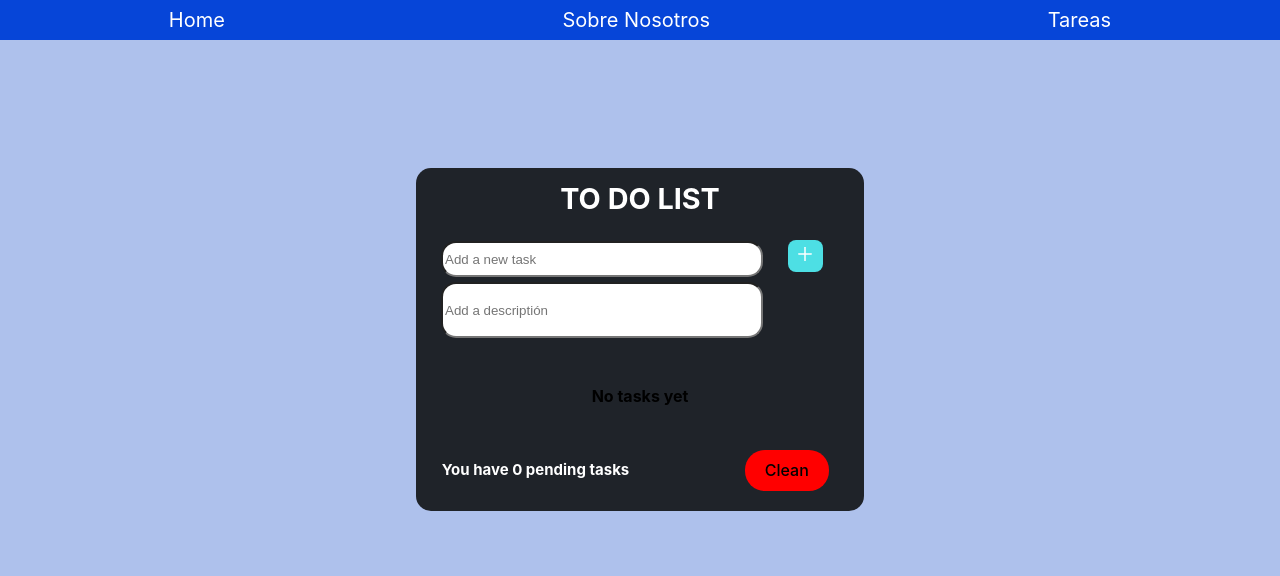
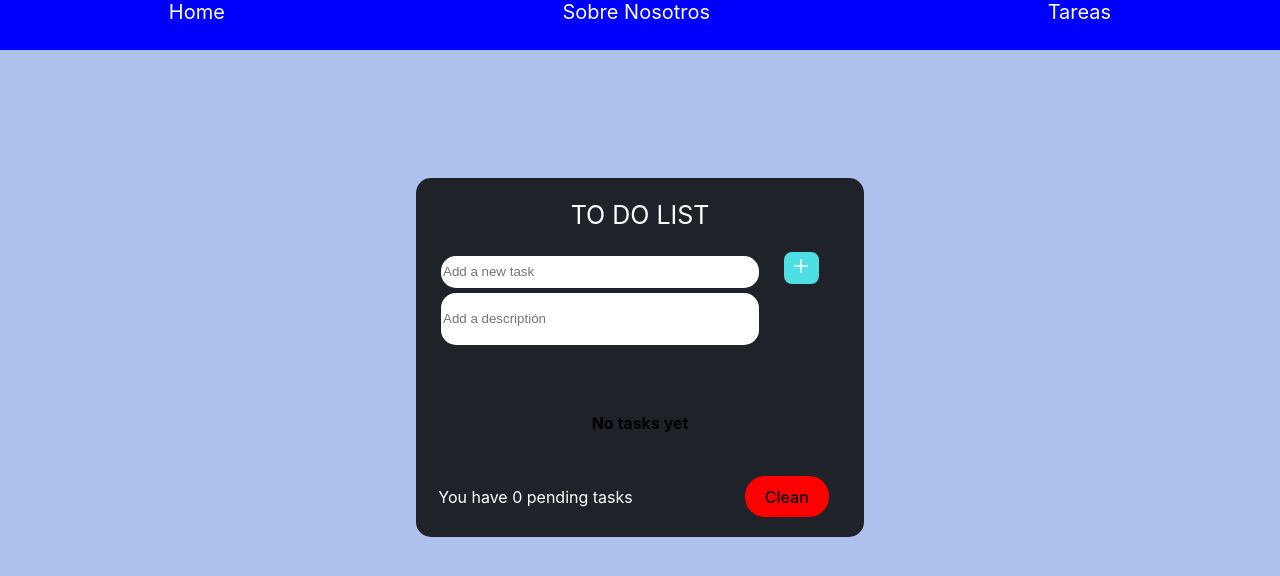
Before and after one commit to BreinerFontalvo/my-react-task-list, a React (Vite) app: page /Tareas in a window 1280 px wide. Shown: the top 576 px of the page. Built offline with nearby package versions, Linux system fonts and the light colour scheme.

Commit message:
Chakra implementado

```diff
--- a/package.json
+++ b/package.json
@@ -9,6 +9,10 @@
     "preview": "vite preview"
   },
   "dependencies": {
+    "@chakra-ui/react": "^2.4.2",
+    "@emotion/react": "^11.10.5",
+    "@emotion/styled": "^11.10.5",
+    "framer-motion": "^7.6.15",
     "react": "^18.2.0",
     "react-dom": "^18.2.0",
     "react-icons": "^4.6.0",
--- a/src/components/Extras/Home.jsx
+++ b/src/components/Extras/Home.jsx
@@ -1,6 +1,7 @@
 import React from 'react'
 import './home.css';
 import {useState} from 'react';
+import {Text, Button, Input , Box} from '@chakra-ui/react'
 
 export const Home = () => {
 
@@ -14,22 +15,24 @@ export const Home = () => {
 
 
     return (
-        <div className="home">
+        <Box>
             <form className="name" onSubmit={onSubmit}>
-            <input
-                className="nombre"
+            <Input
+                mr='20px'
+                borderRadius='30px'
+                border='none'
+                w='25%'
+                h='25%'
                 type="text"
-                name='user'
+                name="user"
                 placeholder="Typing your name"
-            ></input>
-            <button className="send" type="submit">
+            ></Input>
+            <Button bg="#ffcd3c" borderRadius="15px" type="submit">
                 Send
-            </button>
+            </Button>
             </form>
-            <section className="welcome">
-            <h1>Welcome {nombre} to do list</h1>
-            </section>
-        </div>
-    );
+            <Text fontSize="40px" ml='700px'>Welcome {nombre} to do list</Text>
+        </Box>
+        );
 }
 export default Home;
--- a/src/components/Extras/Menu.jsx
+++ b/src/components/Extras/Menu.jsx
@@ -1,16 +1,18 @@
 import React from 'react'
 import {Link} from 'react-router-dom'
-import './menu.css';
+import { Box, Flex } from '@chakra-ui/react'
 
 
 
 export const Menu = () => {
     return (
-        <div className="Menu">
-        <Link to="./Home">Home</Link>
-        <Link to="./SobreNosotros">Sobre Nosotros</Link>
-        <Link to="./Tareas">Tareas</Link>
-        </div>
+        <Box w="100%" h='50px' bg="blue" color="white" >
+            <Flex justify="space-around">
+                <Link to="./Home">Home</Link>
+                <Link to="./SobreNosotros">Sobre Nosotros</Link>
+                <Link to="./Tareas">Tareas</Link>
+            </Flex>
+        </Box>
     );
 }
 export default Menu;
--- a/src/components/Extras/SobreNosotros.jsx
+++ b/src/components/Extras/SobreNosotros.jsx
@@ -1,31 +1,40 @@
 import React from 'react'
-import './sobre.css';
+import {Text, Box, Flex} from '@chakra-ui/react'
 
 export const SobreNosotros = () => {
     return (
-      <div className="sobre-nosotros">
+      <Box bg="#ffcd3c" w="50%" h="80%" m="auto" mt='120px' borderRadius='15px'>
+        <Flex direction="column" align='center'justify="center">
           <h1>TO DO LIST</h1>
           <b>
-          <h2>¿QUIENES SOMOS?</h2>
+            <Text>¿QUIENES SOMOS?</Text>
           </b>
           <p>
-          Somos una pagina creada con el fin de hacerte tu vida más organizada,<br/>
-          aqui podras escribir las tareas que tienes pendientes por realizar <br/>
-          y asi llevar una agenda más ordenada
+            Somos una pagina creada con el fin de hacerte tu vida más
+            organizada,
+            <br />
+            aqui podras escribir las tareas que tienes pendientes por realizar
+            <br />y asi llevar una agenda más ordenada
           </p>
-        <h2>¿CUALES SON NUESTRAS PRINCIPALES FUNCIONES?</h2>
+          <b>
+            <Text>¿CUALES SON NUESTRAS PRINCIPALES FUNCIONES?</Text>
+          </b>
           <p>
-          Nuestra principal funcion es que nuestros usuarios mantengan una<br/>
+            Nuestra principal funcion es que nuestros usuarios mantengan una
+            <br />
             agenda organizada de acuerdo a las tareas que tengan pendientes
           </p>
-        <h2>HERRAMIENTAS CON LA QUE FUE REALIZADA</h2>
+          <b>
+            <Text>HERRAMIENTAS CON LA QUE FUE REALIZADA</Text>
+          </b>
           <li>Javascript</li>
           <li>React</li>
           <li>CSS</li>
           <b>
-          <h1>!!ESPEREMOS TE AYUDE MUCHO!!</h1>
+            <Text>!!ESPEREMOS TE AYUDE MUCHO!!</Text>
           </b>
-      </div>
+        </Flex>
+      </Box>
     );
 }
 export default SobreNosotros;
--- a/src/components/Extras/home.css
+++ b/src/components/Extras/home.css
@@ -5,22 +5,3 @@ form.name{
     align-items: center;
     justify-content: center;
 }
-input.nombre{
-    width:30%;
-    height:30%;
-    border: none;
-    margin-right: 10px;
-    border-radius: 15px;
-}
-button.send{
-    width:10%;
-    height:35%;
-    background-color:#ffcd3c;
-}
-section.welcome{
-    width:100%;
-    height:50%;
-    display:flex;
-    align-items: center;
-    justify-content: center;
-}
--- a/src/components/Extras/menu.css
+++ /dev/null
@@ -1,8 +0,0 @@
-div.Menu{
-    width: 100%;
-    height:40px;
-    background-color:#0645d8;
-    display: flex;
-    align-items: center;
-    justify-content:space-around;
-}
--- a/src/components/Extras/sobre.css
+++ /dev/null
@@ -1,14 +0,0 @@
-div.sobre-nosotros{
-    width:80%;
-    height:80%;
-    background-color: #ffcd3c;
-    display:flex;
-    flex-direction: column;
-    align-items: center;
-    justify-content: center;
-    margin: auto;
-    margin-top:10%;
-    text-align: center;
-    border-radius: 15px;
-    color: black;
-}
--- a/src/components/Header/Header.css
+++ b/src/components/Header/Header.css
@@ -1,17 +1,6 @@
 .Header{
     width: 100%;
     height:35%;
-}
-h1{
-    margin-bottom: 10px;
-    color: white;
-    text-align:center;
-}
-input[type="text"]{
-    width: 70%;
-    height: 30px;
-    border-radius:15px;
-    margin: 0 25px;
 }
 button.IconName{
     border:none;
@@ -26,11 +15,6 @@ svg.add{
     color: #FFFF;
     margin: auto;
 }
-input.descripcion{
-    width:70%;
-    height:50px;
-    margin-top: 5px;
-}
 span{
     color:red;
     font-family: cursive;
--- a/src/components/Header/Header.jsx
+++ b/src/components/Header/Header.jsx
@@ -1,6 +1,7 @@
 import { AiOutlinePlus } from "react-icons/ai";
 import React from "react";
 import "./Header.css";
+import {Input, Text, Flex} from'@chakra-ui/react'
 import { useState } from "react";
 
 export const Header = (props) => {
@@ -21,38 +22,49 @@ export const Header = (props) => {
     //INICIO GUARDAR TAREAS HEADER
     return (
         <div className="Header">
-        <h1>TO DO LIST</h1>
+            <Flex justify="center">
+            <Text fontSize="25px" color="white">TO DO LIST</Text>
+            </Flex>
             <form onSubmit={onSubmit} className="formu">
-            <input
+            <Input
+            w='70%'
+            h='30px'
+            borderRadius='15px'
+            ml='25px'
+            mr='25px'
+                border='none'
                 type="text"
                 placeholder="Add a new task"
                 value={lista}
                 onChange={(e) => {
                 setLista(e.target.value);
                 setError(false);
-            if(e.target.value.length < 3) {
-                setError(true)
+                if (e.target.value.length < 3) {
+                    setError(true);
                 }
                 }}
             />
             <button className="IconName">
                 <AiOutlinePlus className="add" />
             </button>
-            <input
+            <Input
+            w='70%'
+            h='50px'
+            borderRadius='15px'
+            mt='5px'
+            ml='25px'
+            mb='20px'
+            border='none'
                 type="text"
-            className="descripcion"
                 placeholder="Add a descriptión"
                 value={guardar}
                 onChange={(e) => {
                 setGuardar(e.target.value);
-                console.log(guardar)
-            }}/>
+                console.log(guardar);
+                }}
+            />
             </form>
-            {
-                error ? (
-                    <span role="alert"> muy corta</span>
-                    ):(<></>)
-                }
+            {error ? <span role="alert"> muy corta</span> : <></>}
         </div>
         );
 };
--- a/src/components/List/List.css
+++ b/src/components/List/List.css
@@ -88,10 +88,12 @@ input.agregar{
     background-color: rgb(197, 197, 197);
     color: black;
     border-radius:15px;
-    margin-left: 35px;
+    margin-left: 75px;
 }
 /*BUTTON EDITAR*/
 button.edi{
+    width: 80px;
+    height: 35px;
     background-color:rgb(156, 233, 40);
     border-radius: 20px;
 }
--- a/src/components/Task/Task.jsx
+++ b/src/components/Task/Task.jsx
@@ -1,5 +1,6 @@
 import React, { useState, useEffect } from "react";
 import "./Task.css";
+import {Text} from '@chakra-ui/react'
 
 export const Task = () => {
     const [log, setLog] = useState(0);
@@ -20,7 +21,7 @@ export const Task = () => {
 return (
   <div className="cajita">
     <section className="pendiente">
-      <h3 className="parrafo"> You have {log} pending tasks</h3>
+      <Text color="white"> You have {log} pending tasks</Text>
     </section>
     <section className="boton">
       <button onClick={handleOnClick} className="btn">
```
Also changed, not shown: 1 other file (tests, documents, lock files or other folders). Lines whose indentation alone changed are shown as unchanged.
